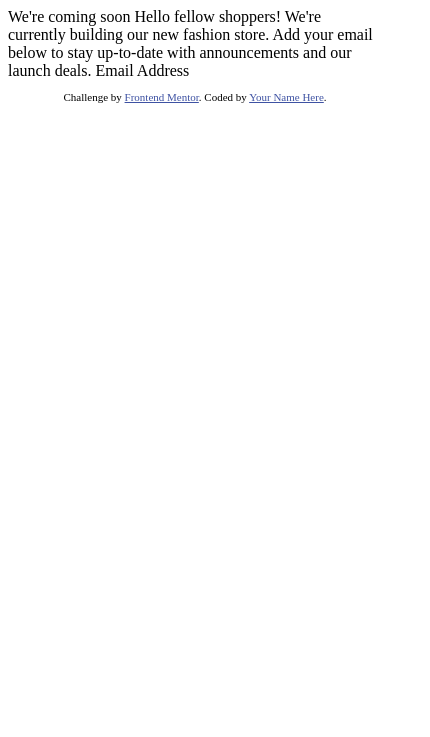
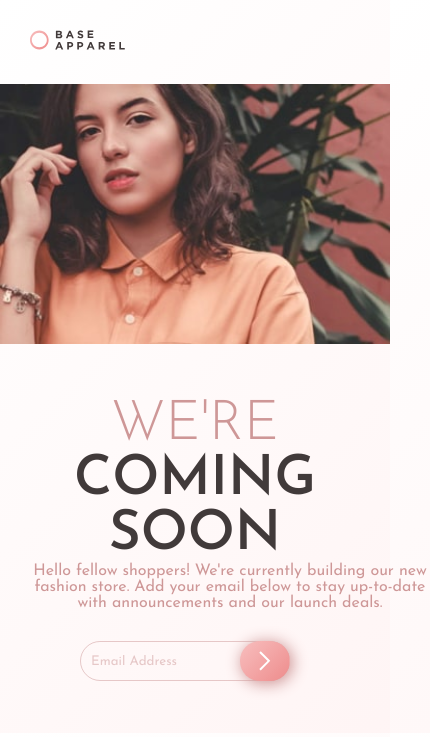
Before and after one commit to abymani/base-apparel-coming-soon-master, a plain HTML site: page index.html in a window 390 px wide. Shown: the whole page, 430 px wide, since content can reach past the window. Drawn offline with Linux system fonts and the light colour scheme.

Commit message:
All done

```diff
--- /dev/null
+++ b/index.css
@@ -0,0 +1,154 @@
+
+@import url('https://fonts.googleapis.com/css2?family=Josefin+Sans:wght@300;400;600&display=swap');
+:root{
+
+
+--Desaturated-Red: hsl(0, 36%, 70%);
+--Soft-Red: hsl(0, 93%, 68%);
+
+
+
+--Dark-Grayish-Red: hsl(0, 6%, 24%);
+
+/* - Linear, 135deg, from  */
+--gradient-value1: hsl(0, 0%, 100%);
+--gradient-value2:hsl(0, 100%, 98%);
+/* - Linear, 135deg, from  */
+--gradient2-value1: hsl(0, 80%, 86%);
+--gradient2-value2: hsl(0, 74%, 74%);
+--font-family: 'Josefin Sans', sans-serif;
+--font-size:16px;
+}
+
+*{
+    padding: 0;
+    margin: 0;
+    box-sizing: border-box;
+    font-family: var(--font-family);
+}
+
+body {
+    background-image:repeating-linear-gradient(135deg, var(--gradient-value1) ,var(--gradient-value2) 350px );
+    width: 100%;
+    height: 100vh;
+    position: relative;
+}
+.logo {
+    position: absolute;
+    top: 60px;
+    left:100px;
+
+}
+main {
+    display: flex;
+    justify-content: space-between;
+    width: 100%;
+    height: 100%;
+}
+.content-container {
+    display: flex;
+    flex-direction: column;
+    justify-content: space-around;
+    padding:100px;
+    padding-top: 15%;
+}
+.heading {
+    font-size: 55px;
+    text-transform: uppercase;
+}
+.text-were{
+    font-weight: 300;
+    color: var(--Desaturated-Red);
+}
+.text-coming {
+    font-weight: 600;
+    color: var(--Dark-Grayish-Red);
+}
+.paragraph {
+    font-weight: 400;
+    color: var(--Desaturated-Red);
+    width: 25rem;
+}
+.email-container {
+    display: flex;
+    align-items: center;
+}
+#email-input{
+    color: hsla(0, 36%, 70%,0.5);
+    padding: 10px;
+    border: 1px solid hsla(0, 36%, 70%,0.5);
+    border-radius: 25px;
+    background: transparent;
+    width: 18rem;
+    height: 2.5rem;
+}
+#email-input:focus{
+    color: var(--Dark-Grayish-Red);
+}
+#error-icon {
+    visibility:hidden;
+    height: 20px;
+    transform: translateX(-90px);
+}
+form .submit {
+    border:2px ;
+    width: 70px;
+    height: 2.5rem;
+    border-radius: 25px;
+    background-image: url(./images/icon-arrow.svg),linear-gradient(135deg,var(--gradient2-value1),var(--gradient2-value2));
+    background-repeat: no-repeat;
+    background-position: center;
+    box-shadow: 2px 2px 15px 1px var(--Desaturated-Red) ;
+    transform: translateX(-70px);
+}
+form .submit:hover {
+    cursor: pointer;
+    background-image: url(./images/icon-arrow.svg),linear-gradient(135deg,hsla(0, 80%, 86%,0.7),hsla(0, 74%, 74%,0.7));
+}
+#error {
+    padding: 5px;
+    padding-left: 25px;
+    margin:0px;
+    color: var(--Soft-Red);
+    font-size: 12px;
+    font-weight: 400;
+}
+@media screen and (max-width:500px) {
+    body {
+        display: flex;
+        flex-direction: column;
+        height: fit-content;
+        background-image: linear-gradient(135deg,var(--gradient-value1),var(--gradient-value2) );
+    }
+    .logo{
+        position:relative;
+        top: 0px;
+        left:0px;
+        padding: 30px;
+    }
+    .logo img{
+        width: 95px;
+        height: 20px
+    }
+    main {
+        height: auto;
+        flex-direction: column-reverse;
+    }
+    main picture img {
+        width: 100%;
+        height: auto;
+    }
+    .content-container {
+        padding: 30px;
+        padding-top: 50px;
+        gap: 0px;
+        text-align: center;
+    }
+    .email-container {
+        margin-left: 50px;
+        margin-top: 30px;
+    }
+    #error {
+        padding-left: 0px;
+    }
+}
--- a/index.html
+++ b/index.html
@@ -5,29 +5,38 @@
   <meta name="viewport" content="width=device-width, initial-scale=1.0"> <!-- displays site properly based on user's device -->
 
   <link rel="icon" type="image/png" sizes="32x32" href="./images/favicon-32x32.png">
-
+  <link rel="stylesheet" href="./index.css">
   <title>Frontend Mentor | Base Apparel coming soon page</title>
-
-  <!-- Feel free to remove these styles or customise in your own stylesheet 👍 -->
-  <style>
-    .attribution { font-size: 11px; text-align: center; }
-    .attribution a { color: hsl(228, 45%, 44%); }
-  </style>
 </head>
 <body>
+  <div class="logo">
+    <img src="./images/logo.svg" alt="Base apprael logo" height="25px" width="120px">
+  </div>
+  <main>
 
-  We're coming soon
+    <div class="content-container">
+      <h1 class="heading"><span class="text-were"> We're</span> <br> <span class="text-coming">coming <br> soon</span></h1>
 
-  Hello fellow shoppers! We're currently building our new fashion store.
-  Add your email below to stay up-to-date with announcements and our launch deals.
+    <p class="paragraph">
+      Hello fellow shoppers! We're currently building our new fashion store.
+      Add your email below to stay up-to-date with announcements and our launch deals.
+    </p>
+    <form action="./thankyou.html" autocomplete="on" name="form"  onsubmit="return ValidateEmail(email);">
+      <div class="email-container">
+        <input type="text" id="email-input" name="email" value="Email Address" onfocus="this.value=this.value == 'Email Address'?'': this.value;" onblur="this.value=this.value ==''?'Email Address':this.value" size="25">
+        <img id="error-icon" src="./images/icon-error.svg" alt="">
+        <input type="submit" class="submit" value="" >
+      </div>
+      <p id="error">&nbsp;</p>
+    </form>
 
-  Email Address
-
-  <footer>
-    <p class="attribution">
-      Challenge by <a href="https://www.frontendmentor.io?ref=challenge" target="_blank">Frontend Mentor</a>.
-      Coded by <a href="#">Your Name Here</a>.
-    </p>
-  </footer>
+  </div>
+  <picture class="image-container">
+    <source media="(min-width: 510px)" srcset="./images/hero-desktop.jpg" >
+    <source media="(min-width: 100px)" srcset="./images/hero-mobile.jpg">
+    <img src="./images/hero-desktop.jpg" alt="hero desktop" width="auto" height="100%">
+  </picture>
+  </main>
 </body>
+<script src="./index.js"></script>
 </html>
--- /dev/null
+++ b/index.js
@@ -0,0 +1,19 @@
+
+
+
+function ValidateEmail(email)
+{
+    var mailformat = /^\w+([\.-]?\w+)*@\w+([\.-]?\w+)*(\.\w{2,3})+$/;
+    if(email.value.match(mailformat))
+    {   return true;    }
+    else{
+        document.getElementById('error').innerHTML = 'Please provide a valid email';
+        document.getElementById('error-icon').style.visibility ="visible";
+        document.getElementById('email-input').style.border = "2px solid hsl(0, 93%, 68%)"
+        setTimeout(function(){
+            document.getElementById('error').innerHTML = '&nbsp';
+        document.getElementById('error-icon').style.visibility ="hidden";
+        },3000)
+        return false;
+    }
+}
```
Also changed, not shown: thankyou.html (added, +14 -0 lines).
